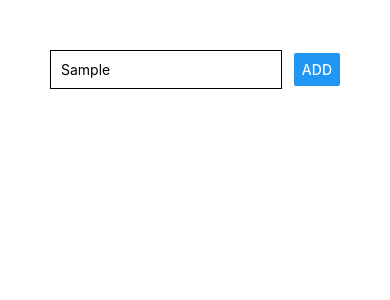
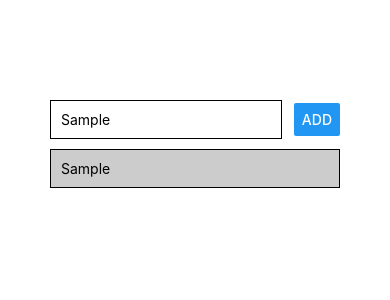
Before and after one commit to Johnsensei/rn-complete-guide, a React Native app: screen / in a window 390 px wide. Both pictures are taken after typing "Sample" into the empty fields and a click on the button "ADD". Shown: the top 300 px of the page. Built offline with nearby package versions, Linux system fonts and the light colour scheme.

Commit message:
FlatList

```diff
--- a/App.js
+++ b/App.js
@@ -1,21 +1,45 @@
-import { StatusBar } from 'expo-status-bar';
-import { StyleSheet, Text, View, TextInput, Button } from 'react-native';
+import React, { useState } from 'react';
+import { StyleSheet, Text, View, TextInput, Button, ScrollView, FlatList } from 'react-native';
 
 export default function App() {
+
+  const [enteredGoal, setEnteredGoal] = useState('');
+  const [goalList, setGoalList] = useState([]);
+
+  const goalInputHandler = (enteredText) => {
+    setEnteredGoal(enteredText);
+  }
+
+  const addGoalHandler = () => {
+    // console.log(enteredGoal);
+    setGoalList(currentGoals => [...currentGoals,
+      {key: Math.random().toString(), value: enteredGoal}]);
+  }
+
   return (
     <View style={styles.mainContainer}>
       <View style={styles.goalInputContainer}>
         <TextInput
           placeholder='Input goal.'
           style={styles.goalInputBox}
+          onChangeText={goalInputHandler}
+          value={enteredGoal}
         />
         <Button
           title="ADD"
+          onPress={addGoalHandler}
         />
       </View>
-      <View>
-
-      </View>
+      <FlatList
+        data={goalList}
+        renderItem={itemData =>
+          <View key={itemData.key} style={styles.goalItem}>
+            <Text >
+              {itemData.item.value}
+            </Text>
+          </View>
+        }
+      />
     </View>
   );
 }
@@ -23,6 +47,7 @@ export default function App() {
 const styles = StyleSheet.create({
   mainContainer: {
     padding: 50,
+    marginTop: 50
   },
   goalInputContainer: {
     flexDirection: 'row',
@@ -34,5 +59,12 @@ const styles = StyleSheet.create({
     borderColor: 'black',
     borderWidth: 1,
     padding: 10
+  },
+  goalItem: {
+    backgroundColor: '#ccc',
+    borderColor: 'black',
+    borderWidth: 1,
+    padding: 10,
+    marginTop: 10
   }
 });
```
